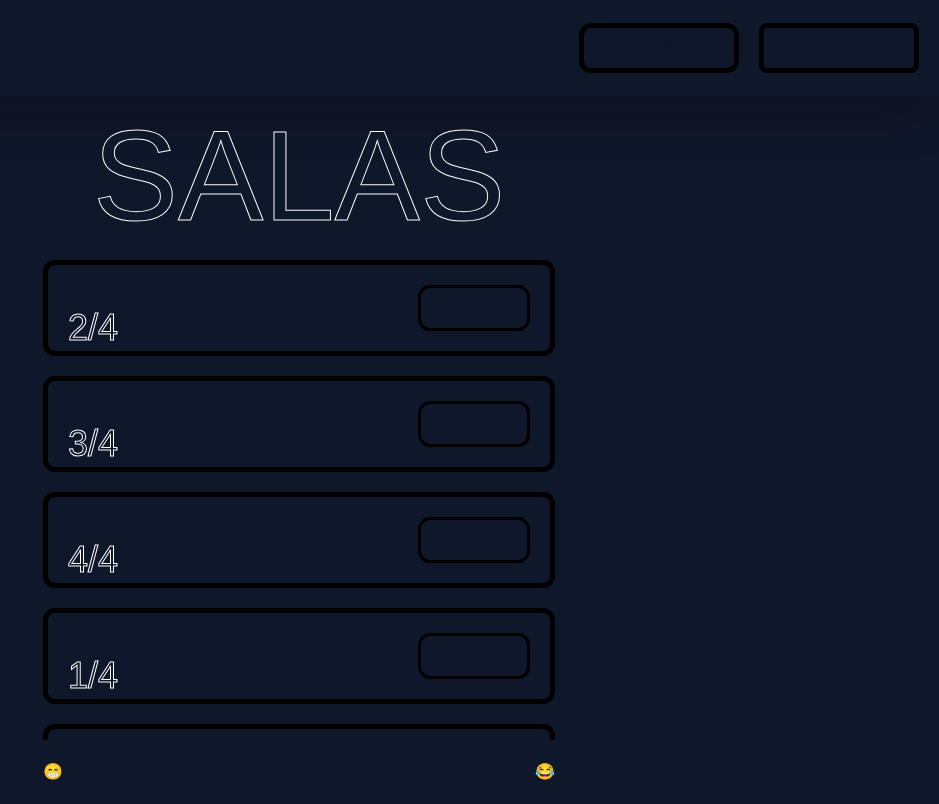
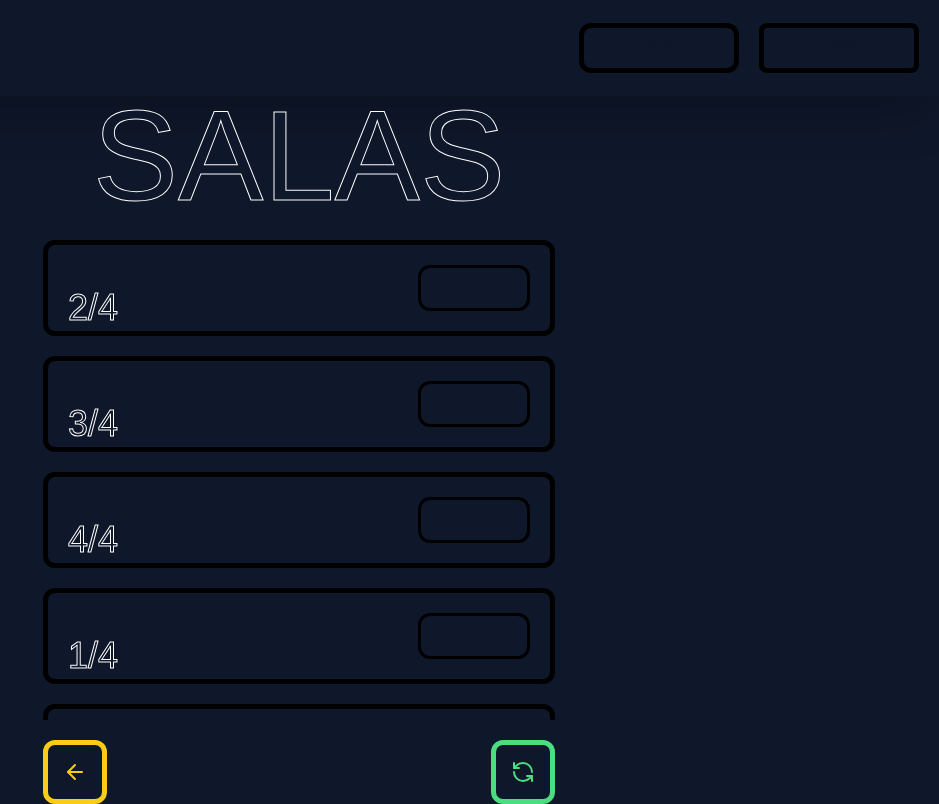
Before and after one commit to VictorWollyver/fight, a Next.js app: page /rooms in a window 1280 px wide. Shown: the whole page, without its empty margins (341-1280 px from the left). Built offline with nearby package versions, Linux system fonts and the light colour scheme; a web font is replaced by a local one.

Commit message:
Fix: adicionado novos botões

```diff
--- a/src/app/create/components/Form.tsx
+++ b/src/app/create/components/Form.tsx
@@ -2,7 +2,7 @@
 
 import { useState } from "react";
 
-import Button from "./Button";
+import Button from "../../../components/Button";
 import Input from "./Input";
 
 import { ArrowLeft } from "lucide-react";
--- a/src/app/rooms/page.tsx
+++ b/src/app/rooms/page.tsx
@@ -1,6 +1,9 @@
 import type { Metadata } from "next/types";
+import { RefreshCcw, ArrowLeft } from "lucide-react";
 import React from "react";
 import RoomsList from "./components/RoomsList";
+import Button from "@/components/Button";
+import Link from "next/link";
 
 export const metadata: Metadata = {
 	title: "Fight | Rooms",
@@ -56,9 +59,16 @@ const Rooms = () => {
 		<main>
 			<h1 className="title text-9xl text-center">SALAS</h1>
 			<RoomsList rooms={ROOMS} />
-			<div className="flex justify-between items-center mt-5">
-				<button type="button">😁</button>
-				<button type="button">😂</button>
+			<div className="grid justify-between items-center mt-5" style={{ gridTemplateColumns: "auto auto" }}>
+				<Link href="/create">
+					<Button baseColor="#FACC15">
+						<ArrowLeft />
+					</Button>
+				</Link>
+
+				<Button baseColor="#4ADE80">
+					<RefreshCcw />
+				</Button>
 			</div>
 		</main>
 	);
```
Also changed, not shown: src/components/Button.tsx (renamed from src/app/create/components/Button.tsx).
